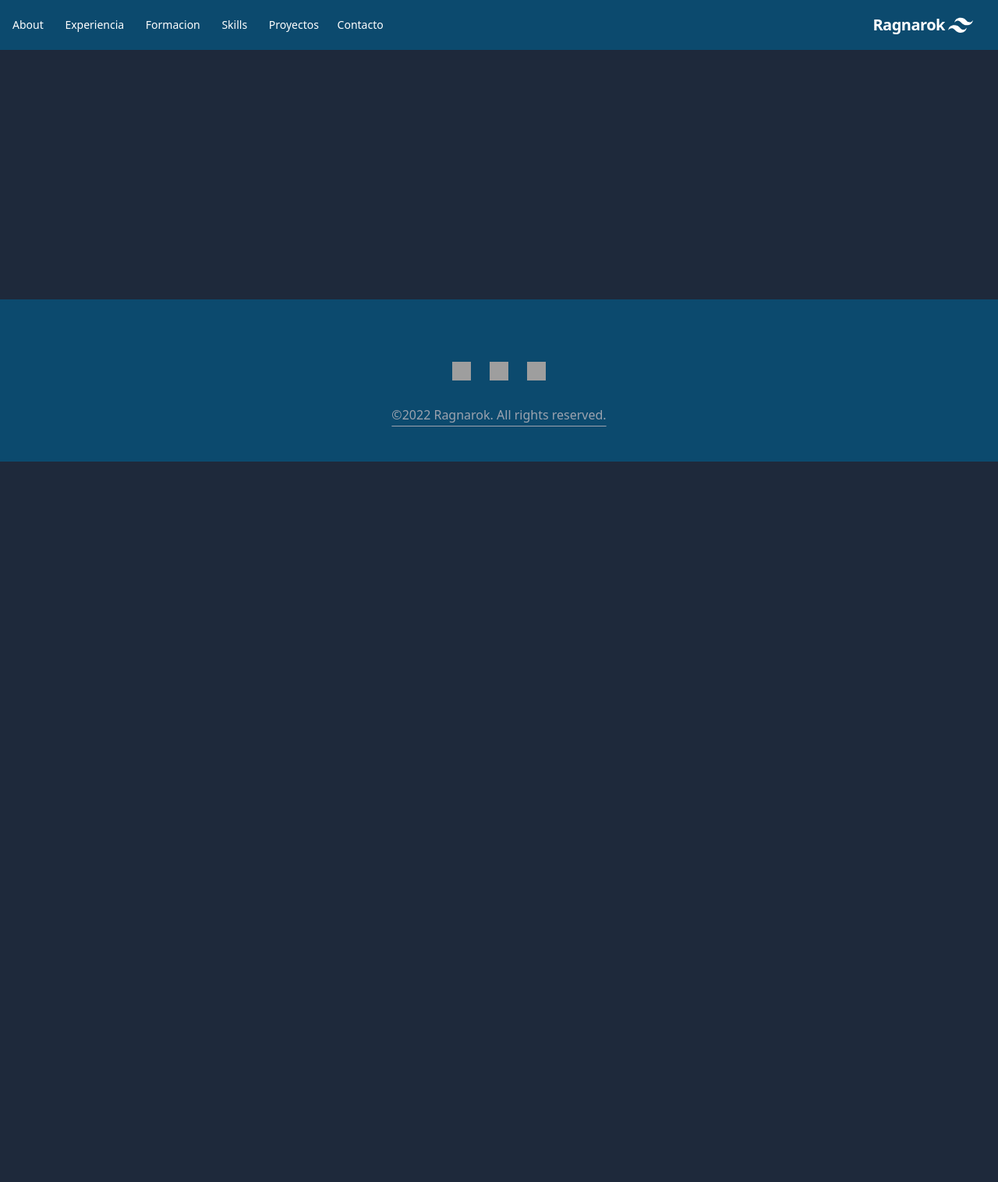
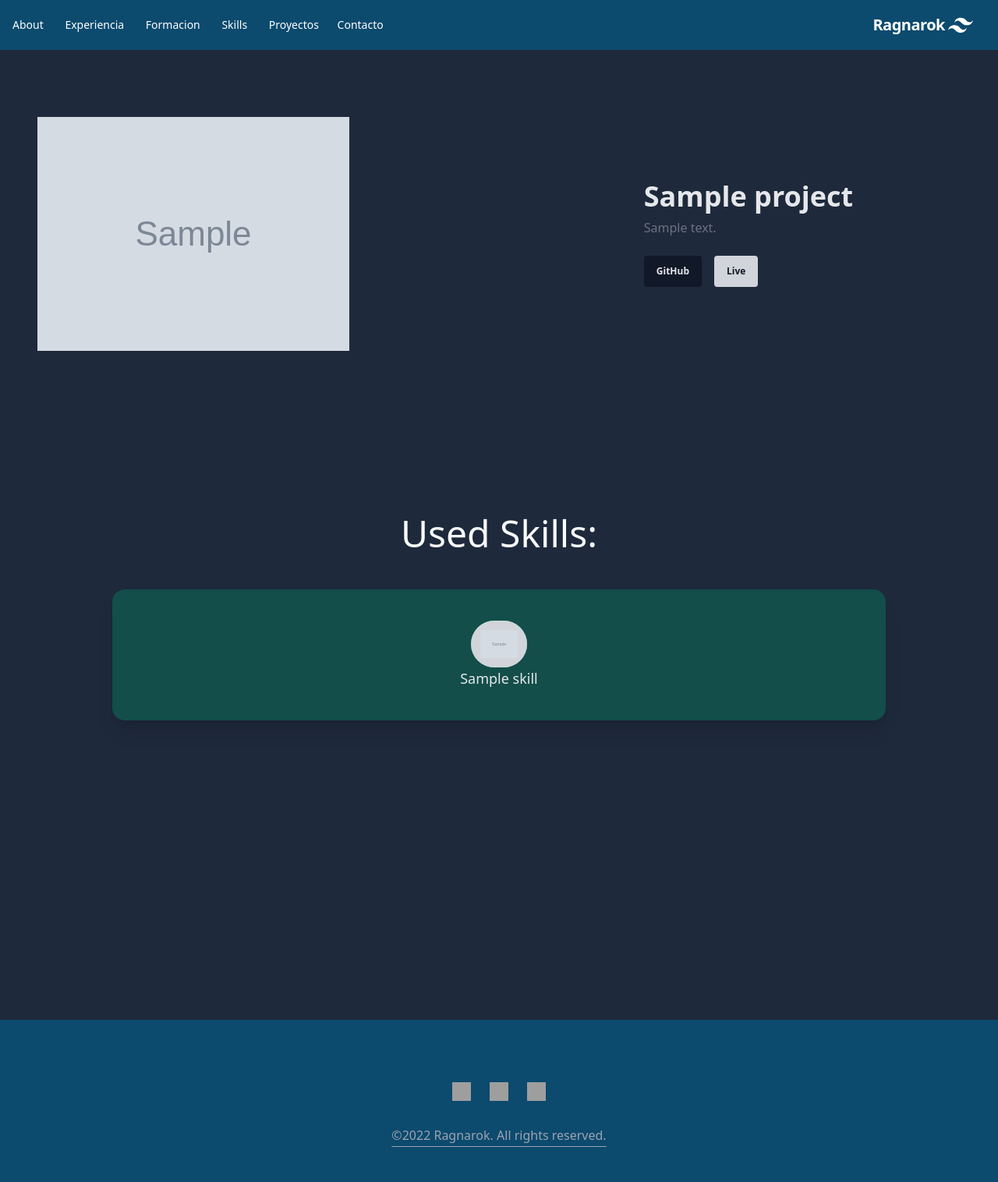
Before and after one commit to CodeRagnarok07/PortFolio_Api, a Django app: a page that uses templates/navbar.html in a window 1280 px wide. Shown: the whole page at 78% size. Before the commit the page ends 592 px from the top, so only its background shows below. Run offline with Django 4.2, Linux system fonts and the light colour scheme; tables that the repository leaves empty hold one stand-in row (values such as "Sample post"); grey boxes marked "Sample" are stand-in pictures; some libraries are stand-ins or nearby versions; grey boxes are pictures that could not be loaded.

Commit message:
navbar ids

```diff
--- a/templates/core/components/contact.html
+++ b/templates/core/components/contact.html
@@ -1,6 +1,6 @@
 
     <!-- Contact -->
-    <div class="w-full bg-gray-800 h-screen mb-96 mx-auto">
+    <div class="w-full bg-gray-800 h-screen mb-96 mx-auto" id="contact">
         <div class="bg-gradient-to-b from-teal-800 to-teal-600 h-96"></div>
         <div class="max-w-5xl mx-auto px-6 sm:px-6 lg:px-8">
             <div class="bg-gray-900 w-full shadow rounded p-8 sm:p-12 -mt-72">
--- a/templates/core/components/exp.html
+++ b/templates/core/components/exp.html
@@ -1,5 +1,5 @@
 <!-- expereiencia -->
-<div class="mx-36 mt-24">
+<div class="mx-36 mt-24" id="exp">
   <div class="container flex justify-center mx-auto">
     <div class="my-12">
       <h1 class="text-gray-50 text-5xl text-center pb-3">Experiencia:</h1>
--- a/templates/core/components/formation.html
+++ b/templates/core/components/formation.html
@@ -1,6 +1,6 @@
 
         <!-- Formacion -->
-        <div class="mx-36 mb-32">
+        <div class="mx-36 mb-32" id="formation">
             <div class="container flex justify-center mx-auto">
                 <div class="my-0">
                     <h1 class="text-gray-50 text-5xl text-center pb-3">Formación:</h1>
--- a/templates/core/components/header.html
+++ b/templates/core/components/header.html
@@ -1,7 +1,7 @@
 {% load static %}
-<div class="mb-26 ">
+<div class="mb-26 " id="about">
 
-    <div class="bg-gradient-to-b from-teal-900 to-teal-700 bg-left-top bg-auto bg-repeat-x
+    <div class="bg-gradient-to-b from-teal-900 to-teal-800 bg-left-top bg-auto bg-repeat-x
     h-72 sm:h-60
     -mb-48
     md:-mb-28
--- a/templates/core/components/projects.html
+++ b/templates/core/components/projects.html
@@ -1,6 +1,6 @@
 <!-- Proyectos -->
 
-<div class="my-24 mx-auto">
+<div class="my-32 mx-auto" id="projects">
     <div class="container flex justify-center mx-auto">
         <div class="my-8">
             <h1 class="text-gray-50 text-5xl text-center pb-3">Projects</h1>
--- a/templates/core/project_view.html
+++ b/templates/core/project_view.html
@@ -5,6 +5,90 @@
 
 {% block content %}
 
+<div class="grid grid-cols-1 md:grid-cols-2 " style="height:600px;">
+    <div class="flex items-end md:items-center ">
+        <div class="mx-12">
+            <img class="bg-black" src="{{ project.image.url }}" alt="">
+        </div>
+
+    </div>
+
+    <div class="flex items-center justify-center text-center md:text-left  mx-auto ">
+        <div>
+            <h2 class="text-3xl font-semibold text-gray-200 md:text-4xl">{{ project.name}} </h2>
+            <p class="mt-2 text-sm text-gray-500 md:text-base">{{ project.description}}</p>
+            <div class="flex justify-center lg:justify-start mt-6">
+                <a class="px-4 py-3 bg-gray-900 text-gray-200 text-xs font-semibold rounded hover:bg-gray-800"
+                    href="#">GitHub</a>
+                <a class="mx-4 px-4 py-3 bg-gray-300 text-gray-900 text-xs font-semibold rounded hover:bg-gray-400"
+                    href="#">Live</a>
+            </div>
+        </div>
+    </div>
+
+</div>
+
+<div class="container mx-auto">
+    <div class="my-12">
+        <h1 class="text-gray-50 text-5xl text-center pt-3">Used Skills:</h1>
+        <!-- <p class="xl:text-3xl text-2xl text-center text-gray-300 pb-6 sm:w-4/6 w-5/6 mx-auto">   </p> -->
+    </div>
+
+    <div class="flex justify-center  px-7 py-10 mx-12 md:mx-36 mx-auto bg-teal-900 rounded-2xl shadow-xl">
+        <div class="flex flex-col">
+            <div class="flex">
+                <!-- Story Bar -->
+                <ul class="flex flex-wrap items-center justify-center space-x-5">
+
+
+                    {% for s in used_skill %}
+                    <li class="flex flex-col items-center ">
+                        <!-- Ring -->
+                        <a href="#">
+
+                            <div class="story-ring flex justify-center items-center
+                                bg-gradient-to-tl from-blue-200 to-green-500
+                                rounded-full relative cursor-pointer
+                                hover:from-orange-300 hover:to-red-400
+                                transition-all duration-150 delay-100">
+                                <div class="block bg-gray-300 p-1 rounded-full">
+                                    <img class="w-12 m-2 " src="{{ s.image.url }}">
+
+
+                                </div>
+                                <!-- Thumbnail -->
+                            </div>
+                            <!-- Username -->
+                        </a>
+                        <span class="story-text">
+                            {{ s.name }}
+                        </span>
+
+                    </li>
+
+
+                    {% endfor %}
+
+                </ul>
+
+            </div>
+        </div>
+    </div>
+    <!-- <div class="grid grid-cols-8 md:grid-cols-12 ">
+        <div class="px-5 py-2">
+            <a href="#"
+            class="text-base leading-6 text-gray-400
+            hover:text-gray-50 hover:bg-sky-800
+            px-3 py-1
+            hover:border
+            border-sky-700
+            rounded">
+
+                Terms
+            </a>
+        </div>
+    </div> -->
+</div>
 
 
 {% endblock content %}
--- a/templates/navbar.html
+++ b/templates/navbar.html
@@ -36,37 +36,37 @@ py-2 px-1 md:mx-5 ">
       </div>
       <div id='navmenu' class="w-full px-0 block flex-grow sm:flex sm:items-center sm:w-auto hidden">
           <div class="text-sm sm:flex-grow ">
-              <a href="#" class="
+              <a href="{% url 'home' %}#about" class="
   text-white hover:bg-sky-700 hover:border border-sky-400 rounded-md font-medium
   sm:inline-block block px-3 py-2 text-center ">
                   About
               </a>
 
-              <a href="#" class="
+              <a href="{% url 'home' %}#exp" class="
   text-white hover:bg-sky-700 hover:border border-sky-400 rounded-md font-medium
   sm:inline-block block px-3 py-2 text-center ">
                   Experiencia
               </a>
 
-              <a href="#" class="
+              <a href="{% url 'home' %}#formation" class="
   text-white hover:bg-sky-700 hover:border border-sky-400 rounded-md font-medium
   sm:inline-block block px-3 py-2 text-center ">
                   Formacion
               </a>
 
-              <a href="#" class="
+              <a href="{% url 'home' %}#skills" class="
   text-white hover:bg-sky-700 hover:border border-sky-400 rounded-md font-medium
   sm:inline-block block px-3 py-2 text-center ">
                   Skills
               </a>
 
-              <a href="#" class="
+              <a href="{% url 'home' %}#projects" class="
   text-white hover:bg-sky-700 hover:border border-sky-400 rounded-md font-medium
   sm:inline-block block px-3 py-2 text-center ">
                   Proyectos
               </a>
 
-              <a href="#" class="
+              <a href="{% url 'home' %}#contact" class="
   text-white hover:bg-sky-700 hover:border border-sky-400 rounded-md font-medium
   sm:inline-block block px-2 py-2 text-center ">
                   Contacto
```
Also changed, not shown: templates/core/components/skills.html (+7 -8 lines), templates/core/skill_view.html (added, +7 -0 lines).
